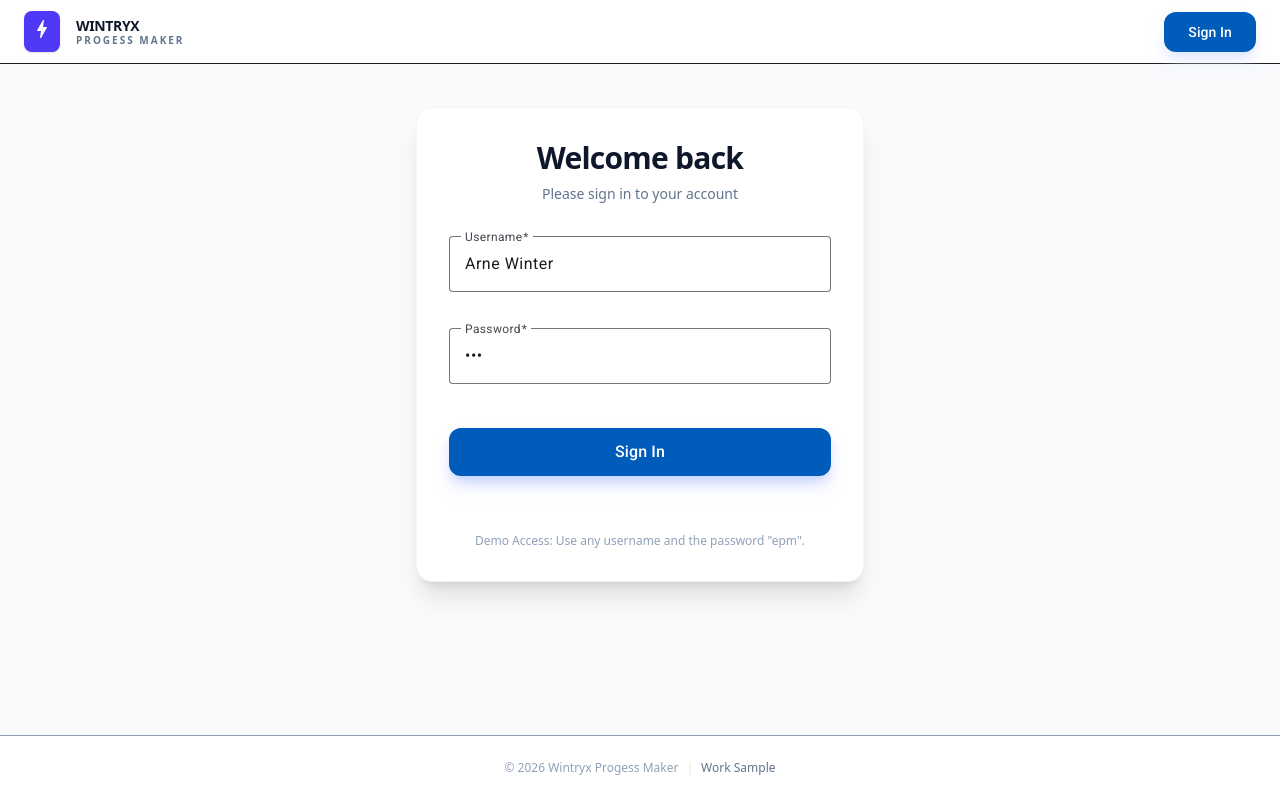
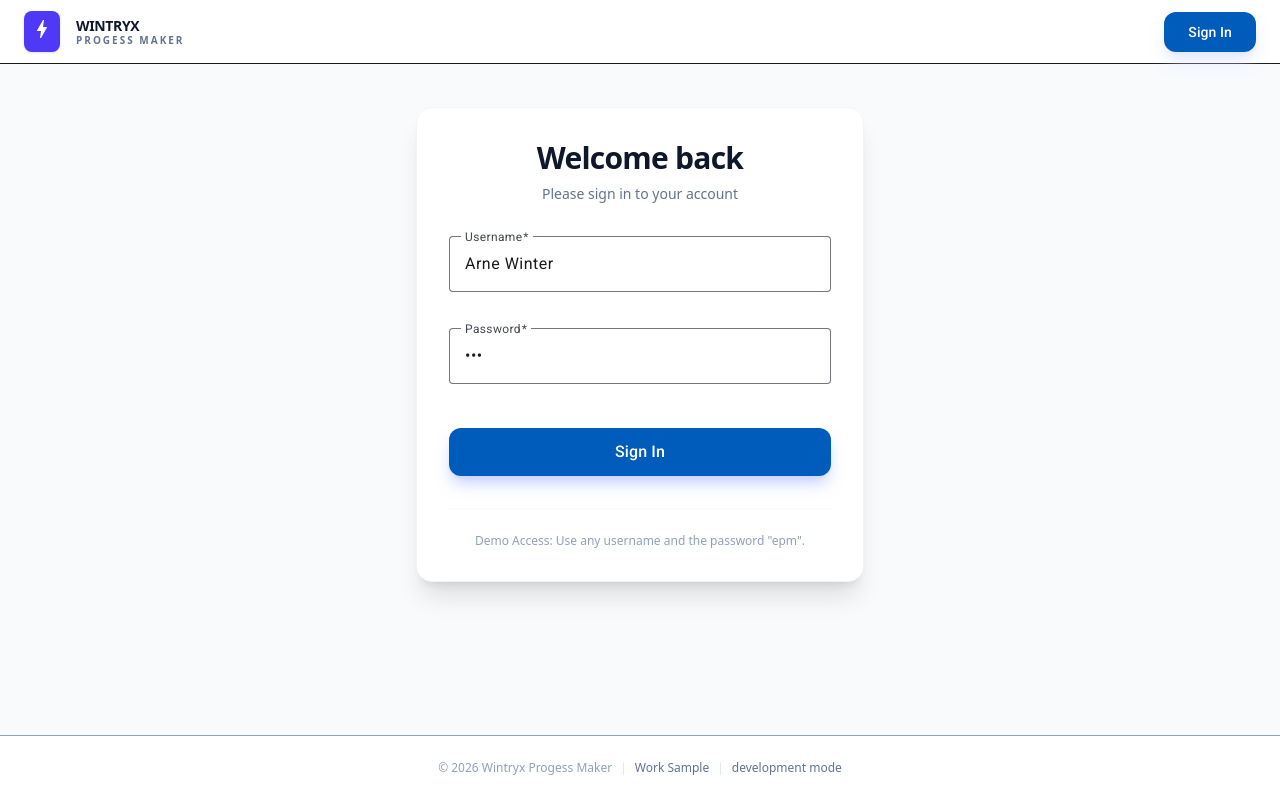
Before and after one commit to Wintryx/work-sample, an Angular app: page /login in a window 1280 px wide. Built offline with nearby package versions, Linux system fonts and the light colour scheme.

Commit message:
use mock backend also in production

```diff
--- a/src/app/app.config.ts
+++ b/src/app/app.config.ts
@@ -34,7 +34,7 @@ export const appConfig: ApplicationConfig = {
        * Interceptor Chain Order is crucial:
        * 1. Auth: Adds the Bearer Token to the request.
        * 2. Notification: Listens for success/error events to show Snackbars.
-       * 3. MockBackend: Simulates the server response (dev-only, must be last to catch the modified request).
+       * 3. MockBackend: Simulates server responses for the work sample (kept last to catch the modified request).
        */
       withInterceptors(httpInterceptors),
     ),
--- a/src/app/app.routes.ts
+++ b/src/app/app.routes.ts
@@ -1,20 +1,5 @@
 import {Routes} from "@angular/router";
 import {authGuard, publicGuard} from "@core/auth";
-import {environment} from "@env/environment";
-
-const devOnlyRoutes: Routes = !environment.production
-    ? [
-        {
-            path: "notifications",
-            canMatch: [authGuard],
-            loadChildren: () =>
-                import("@domains/notifications/presentation/notifications.routes").then(
-                    (m) => m.notificationsRoutes,
-                ),
-        },
-    ]
-    : [];
-
 export const routes: Routes = [
     {path: "", pathMatch: "full", redirectTo: "dashboard"},
     // Public Routes
@@ -31,7 +16,14 @@ export const routes: Routes = [
         loadChildren: () =>
             import("@domains/dashboard/presentation/dashboard.routes").then((m) => m.dashboardRoutes),
     },
-    ...devOnlyRoutes,
+    {
+        path: "notifications",
+        canMatch: [authGuard],
+        loadChildren: () =>
+            import("@domains/notifications/presentation/notifications.routes").then(
+                (m) => m.notificationsRoutes,
+            ),
+    },
     // Fallback
     {path: "**", redirectTo: "dashboard"},
 ];
--- a/src/app/core/layout/footer/footer.component.html
+++ b/src/app/core/layout/footer/footer.component.html
@@ -1,7 +1,11 @@
 <footer class="py-6 border-t bg-white text-center text-slate-400 text-xs">
   <div class="flex items-center justify-center gap-2">
-<span>&copy; {{ currentYear }} Wintryx Progess Maker</span>
+    <span>&copy; {{ currentYear }} Wintryx Progess Maker</span>
     <span class="text-slate-200">|</span>
     <span class="font-medium text-slate-500">Work Sample</span>
+    <span class="text-slate-200">|</span>
+    <span class="font-medium text-slate-500">
+      {{ isDev() ? "development mode" : "production mode" }}
+    </span>
   </div>
 </footer>
--- a/src/app/core/layout/footer/footer.component.ts
+++ b/src/app/core/layout/footer/footer.component.ts
@@ -1,5 +1,6 @@
-import {ChangeDetectionStrategy, Component} from "@angular/core";
+import {ChangeDetectionStrategy, Component, signal} from "@angular/core";
 import {CommonModule} from "@angular/common";
+import {environment} from "@env/environment";
 
 @Component({
     selector: "app-footer-component",
@@ -11,4 +12,5 @@ import {CommonModule} from "@angular/common";
 })
 export class FooterComponent {
     protected readonly currentYear = new Date().getFullYear();
+    protected readonly isDev = signal(!environment.production);
 }
--- a/src/app/core/layout/header/header.component.html
+++ b/src/app/core/layout/header/header.component.html
@@ -23,7 +23,6 @@
         >
           Dashboard
         </a>
-        @if (isDev) {
         <a
           class="px-4 py-2 rounded-md text-sm font-medium text-slate-600 hover:bg-slate-50 transition-colors"
           routerLink="/notifications"
@@ -31,7 +30,6 @@
         >
           Notifications
         </a>
-        }
       </nav>
 
       <div class="hidden md:flex items-center md:order-2">
@@ -95,12 +93,10 @@
       <mat-icon>dashboard</mat-icon>
       <span>Dashboard</span>
     </button>
-    @if (isDev) {
     <button mat-menu-item routerLink="/notifications">
       <mat-icon>notifications</mat-icon>
       <span>Notifications</span>
     </button>
-    }
     <button (click)="onLogout()" mat-menu-item>
       <mat-icon>logout</mat-icon>
       <span>Logout</span>
--- a/src/app/core/layout/header/header.component.ts
+++ b/src/app/core/layout/header/header.component.ts
@@ -5,8 +5,6 @@ import {MatMenuModule} from "@angular/material/menu";
 import {RouterLink, RouterLinkActive} from "@angular/router";
 import {MatButton, MatIconButton} from "@angular/material/button";
 import {DateFormatPipe} from "@shared/pipes/date-format-pipe";
-import {environment} from "@env/environment";
-
 @Component({
     selector: "app-header-component",
     imports: [MatIcon, MatMenuModule, RouterLink, RouterLinkActive, MatButton, DateFormatPipe, MatIconButton],
@@ -17,7 +15,6 @@ import {environment} from "@env/environment";
 })
 export class HeaderComponent {
     protected readonly authFacade = inject(AuthFacade);
-    protected readonly isDev = !environment.production;
     protected readonly currentTime = signal(new Date());
     private readonly timer = setInterval(() => this.currentTime.set(new Date()), 1000 * 60);
 
--- a/src/environments/environment.ts
+++ b/src/environments/environment.ts
@@ -1,7 +1,7 @@
 export const environment = {
     production: true,
     apiBaseUrl: "/api",
-  useMockBackend: false,
+    useMockBackend: true,
     oidc: {
         issuer: "https://auth.wintryx-progess-maker.com",
         audience: "wintryx-progess-maker",
```
Also changed, not shown: vercel.json (deleted), 4 other files (tests, documents, lock files or other folders). Lines whose indentation alone changed are shown as unchanged.
